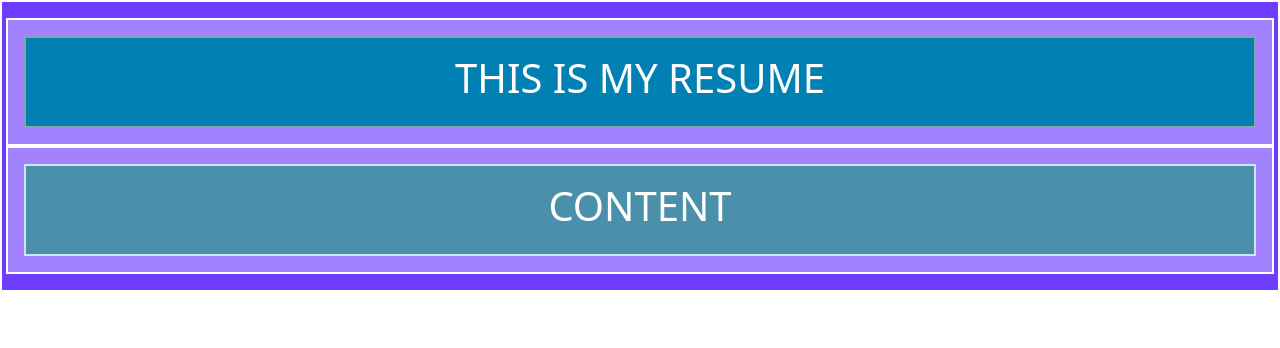
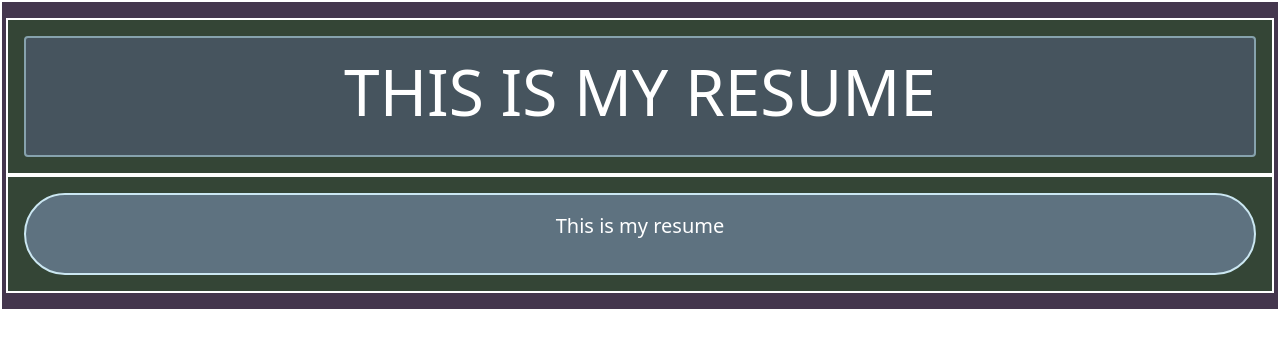
Before and after one commit to gitgud1337/gamePortfolio, a Flask app: page /resume in a window 1280 px wide. Shown: the part 56-404 px from the top of the page. Run offline with Flask 2, Linux system fonts and the light colour scheme.

Commit message:
bunch of changes to template inheritance and added rounded corners to content column for resume and about

```diff
--- a/templates/base.html
+++ b/templates/base.html
@@ -11,7 +11,7 @@
     <style>
         [class*="col-md-16 title"] {
             padding: 1rem;
-            background-color: #0080b3;
+            background-color: #46545e;
             border: 2px solid #86a2ad;
             color: #fff;
             text-align: center;
@@ -19,7 +19,7 @@
 
         [class*="col-md-16 content"] {
             padding: 1rem;
-            background-color: #4b90ab;
+            background-color: #5e7280;
             border: 2px solid #cbe7f2;
             color: #fff;
             text-align: center;
@@ -27,7 +27,7 @@
 
         [class*="container"] {
             padding: 1rem;
-            background-color: #6e3dff;
+            background-color: #44364d;
             border: 2px solid #fff;
             color: #fff;
             text-align: center;
@@ -35,7 +35,7 @@
 
         [class*="row"] {
             padding: 1rem;
-            background-color: #a282ff;
+            background-color: #344536;
             border: 2px solid #fff;
             color: #fff;
             text-align: center;
@@ -86,9 +86,8 @@
     <!--CONTENT START-->
     <div class="container-fluid">
         <div class="row">
-            <div class="col-md-16 title">
+            <div class="col-md-16 title rounded">
                 {% block body_title %}
-                <h1>PORTFOLIO</h1>
                 {% endblock %}
             </div>
         </div>
@@ -105,11 +104,11 @@
         </div>
         {% endblock %}
         <div class="row">
+            {% block body_content %}
             <div class="col-md-16 content">
-                {% block body_content %}
-                <h1>CONTENT</h1>
-                {% endblock %}
+                <p class="lead">CONTENT GOES HERE</p>
             </div>
+            {% endblock %}
         </div>
     </div>
     <!--CONTENT END-->
--- a/templates/info.html
+++ b/templates/info.html
@@ -1,8 +1,13 @@
 {% extends 'base.html' %}
 
-<!--head block below-->
-
-<!--body block below-->
+{% block body_content %}
+<div class="col-md-16 content rounded-pill">
+    {% block info_body_content %}
+    <p class="lead">Information about me</p>
+    {% endblock %}
+</div>
+{% endblock %}
 
 {% block body_image %}
+
 {% endblock %}
--- a/templates/main.html
+++ b/templates/main.html
@@ -1 +1,5 @@
 {% extends 'base.html' %}
+
+{% block body_title %}
+<h1 class="display-2">PORTFOLIO</h1>
+{% endblock %}
--- a/templates/project.html
+++ b/templates/project.html
@@ -10,6 +10,6 @@
 
 {% block body_title %}
 
-<h1>THIS IS A PROJECT</h1>
+<h1 class="display-3">THIS IS A PROJECT</h1>
 
 {% endblock %}
--- a/templates/resume.html
+++ b/templates/resume.html
@@ -12,6 +12,12 @@
 
 {% block body_title %}
 
-<h1>THIS IS MY RESUME</h1>
+<h1 class="display-3">THIS IS MY RESUME</h1>
 
 {% endblock %}
+
+{% block info_body_content %}
+
+<p class="lead">This is my resume</p>
+
+{% endblock %}
```
Also changed, not shown: templates/about.html (+7 -1 lines).
